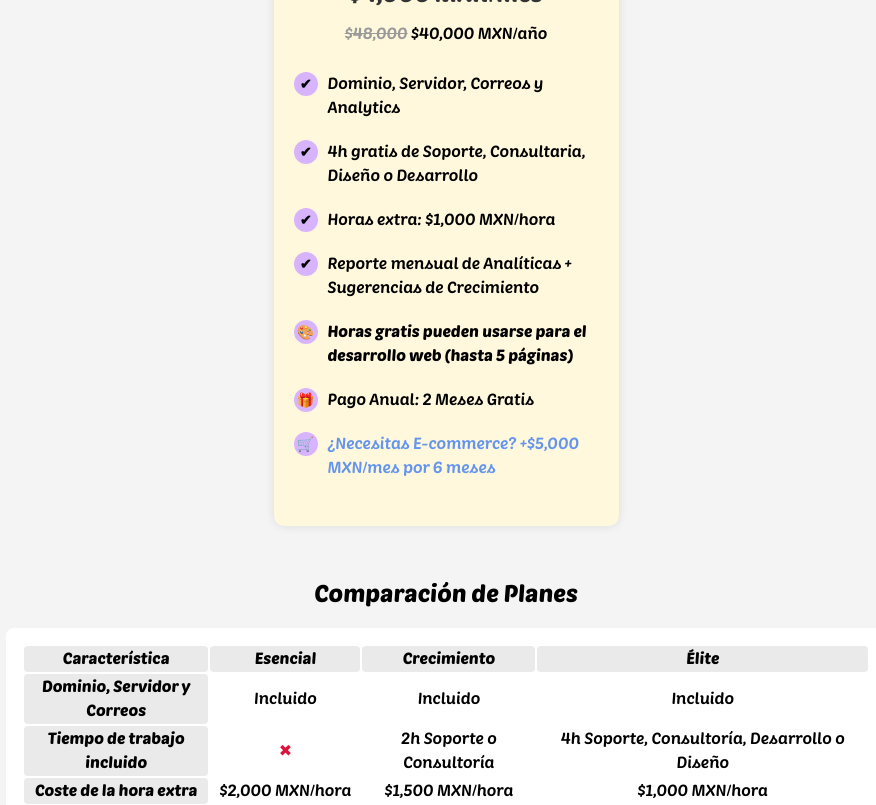
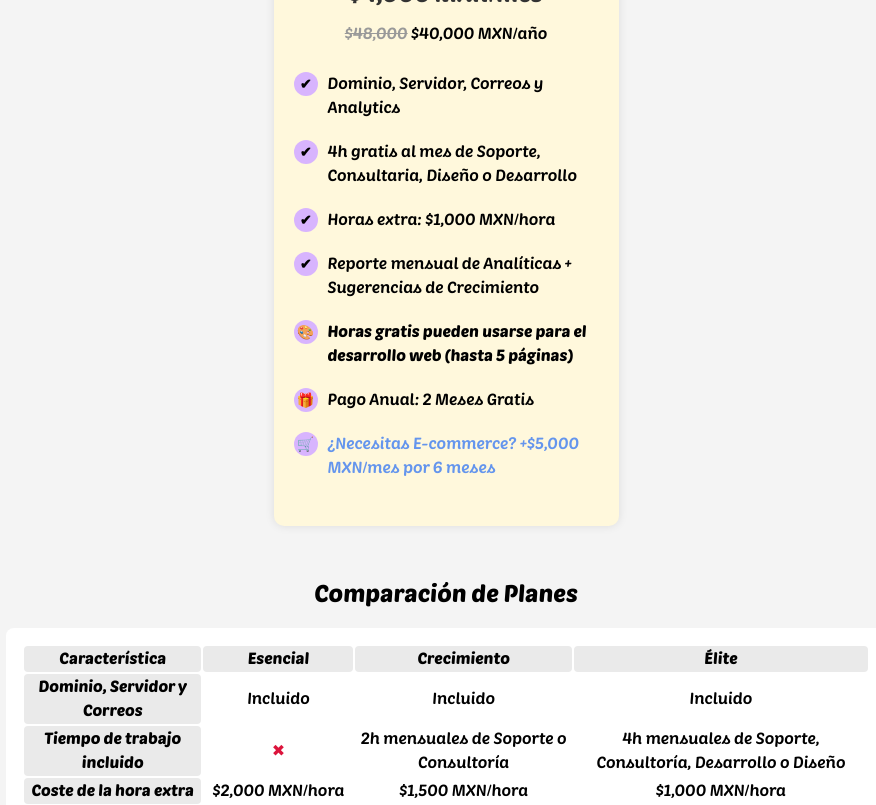
Before and after one commit to BennyRaccoon/buncult-website, a Next.js app: page /oferta-web in a window 1280 px wide. Shown: the part 880-1685 px from the top of the page, without its empty margins (194-1070 px from the left). Built offline with nearby package versions, Linux system fonts and the light colour scheme.

Commit message:
Update page.js

```diff
--- a/app/oferta-web/page.js
+++ b/app/oferta-web/page.js
@@ -36,7 +36,7 @@ export default function Page() {
           <div className="priceYear"><del>$48,000</del> $40,000 MXN/año</div>
           <ul className="features">
             <li><span className="icon">✔</span> Dominio, Servidor, Correos y Analytics</li>
-            <li><span className="icon">✔</span> 4h gratis de Soporte, Consultaria, Diseño o Desarrollo</li>
+            <li><span className="icon">✔</span> 4h gratis al mes de Soporte, Consultaria, Diseño o Desarrollo</li>
             <li><span className="icon">✔</span> Horas extra: $1,000 MXN/hora</li>
             <li><span className="icon">✔</span> Reporte mensual de Analíticas + Sugerencias de Crecimiento</li>
             <li><span className="icon">🎨</span> <strong>Horas gratis pueden usarse para el desarrollo web (hasta 5 páginas)</strong></li>
@@ -64,8 +64,8 @@ export default function Page() {
           <tr>
             <th>Tiempo de trabajo incluido</th>
             <td><span className="red">✖</span></td>
-            <td> 2h Soporte o Consultoría</td>
-            <td> 4h Soporte, Consultoría, Desarrollo o Diseño</td>
+            <td> 2h mensuales de Soporte o Consultoría</td>
+            <td> 4h mensuales de Soporte, Consultoría, Desarrollo o Diseño</td>
           </tr>
           <tr>
             <th>Coste de la hora extra</th>
```
